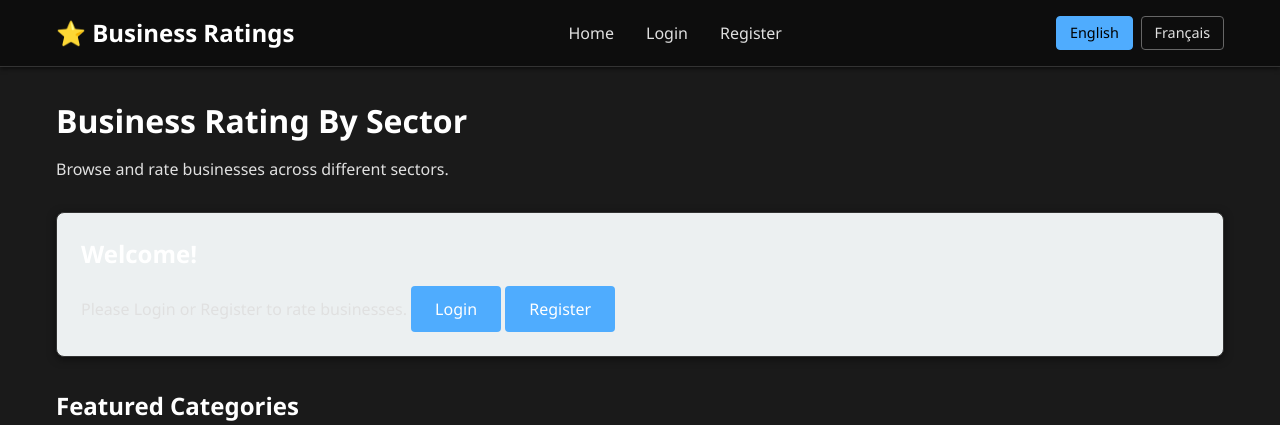
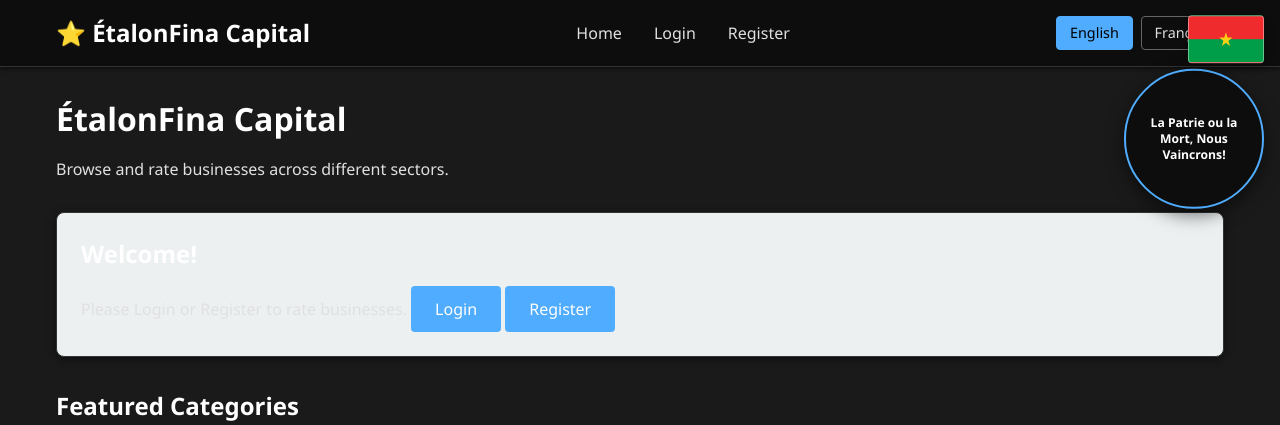
Before and after one commit to souramanse-web/Business-Ratings, a Flask app: page / in a window 1280 px wide. Shown: the top 425 px of the page. Run offline with Flask 3, Linux system fonts and the light colour scheme; data that the repository does not hold is empty.

Commit message:
Update UI branding, floating elements, and bank data

```diff
--- a/app.py
+++ b/app.py
@@ -8,6 +8,7 @@ from flask_sqlalchemy import SQLAlchemy
 from flask_login import LoginManager, UserMixin, login_user, logout_user, login_required, current_user
 from werkzeug.security import generate_password_hash, check_password_hash
 from datetime import datetime
+import click
 import os
 from translations import get_translation
 
@@ -399,9 +400,9 @@ def seed_db():
     businesses = [
         # Banks
         Business(name='Coris Bank', description='Full-service banking solutions', sector_id=1, location='New York', website='https://example.com'),
-        Business(name='Atlantic bank', description='Community-focused banking', sector_id=1, location='Atlanta'),
-            Business(name='Bank of Africaq', description='International banking services', sector_id=1, location='Ouagadougou'),
-        Business(name='Global Investment Bank', description='Corporate and investment banking', sector_id=1, location='London'),
+        Business(name='Bank Of Africa', description='Community-focused banking', sector_id=1, location='Atlanta'),
+        Business(name='Ecobank', description='Pan-African banking services', sector_id=1, location='Lomé'),
+        Business(name='Atlantic Bank', description='Corporate and investment banking', sector_id=1, location='London'),
 
         # Insurance
         Business(name='SafeGuard Insurance', description='Auto and home insurance', sector_id=2, location='Chicago', website='https://example.com'),
@@ -428,14 +429,9 @@ def seed_db():
 
 
 @app.cli.command()
-def make_admin():
+@click.argument('username')
+def make_admin(username):
     """Make a user an admin. Usage: flask make-admin <username>"""
-    import sys
-    if len(sys.argv) < 2:
-        print('Usage: flask make-admin <username>')
-        return
-
-    username = sys.argv[1]
     user = User.query.filter_by(username=username).first()
 
     if not user:
--- a/templates/base.html
+++ b/templates/base.html
@@ -3,7 +3,7 @@
 <head>
     <meta charset="UTF-8">
     <meta name="viewport" content="width=device-width, initial-scale=1.0">
-    <title>{% block title %}Business Rating App{% endblock %}</title>
+    <title>{% block title %}ÉtalonFina Capital{% endblock %}</title>
     <style>
         * {
             margin: 0;
@@ -120,6 +120,20 @@
             color: #fff;
         }
 
+        .floating-title {
+            display: inline-block;
+            animation: floatTitle 3s ease-in-out infinite;
+        }
+
+        @keyframes floatTitle {
+            0%, 100% {
+                transform: translateY(0);
+            }
+            50% {
+                transform: translateY(-6px);
+            }
+        }
+
         footer {
             background-color: #0d0d0d;
             color: #e0e0e0;
@@ -220,6 +234,74 @@
             color: #000;
         }
 
+        .burkina-flag {
+            position: fixed;
+            top: 1rem;
+            right: 1rem;
+            width: 76px;
+            height: 48px;
+            border-radius: 4px;
+            border: 1px solid rgba(255, 255, 255, 0.4);
+            box-shadow: 0 2px 8px rgba(0, 0, 0, 0.45);
+            background: linear-gradient(to bottom, #ef2b2d 0 50%, #009e49 50% 100%);
+            z-index: 1000;
+            animation: floatFlag 3.5s ease-in-out infinite;
+            pointer-events: none;
+        }
+
+        .burkina-flag::before {
+            content: '★';
+            position: absolute;
+            top: 50%;
+            left: 50%;
+            transform: translate(-50%, -50%);
+            color: #fcd116;
+            font-size: 19px;
+            line-height: 1;
+        }
+
+        .floating-motto {
+            position: fixed;
+            top: 4.8rem;
+            right: 1rem;
+            width: 140px;
+            height: 140px;
+            border-radius: 50%;
+            background: rgba(13, 13, 13, 0.92);
+            border: 2px solid #4facfe;
+            color: #ffffff;
+            display: flex;
+            align-items: center;
+            justify-content: center;
+            text-align: center;
+            padding: 0.8rem;
+            font-size: 0.76rem;
+            font-weight: 600;
+            line-height: 1.3;
+            z-index: 999;
+            box-shadow: 0 6px 18px rgba(0, 0, 0, 0.55);
+            animation: floatMotto 4s ease-in-out infinite;
+            pointer-events: none;
+        }
+
+        @keyframes floatMotto {
+            0%, 100% {
+                transform: translateY(0);
+            }
+            50% {
+                transform: translateY(-10px);
+            }
+        }
+
+        @keyframes floatFlag {
+            0%, 100% {
+                transform: translateY(0);
+            }
+            50% {
+                transform: translateY(-8px);
+            }
+        }
+
         a {
             color: #4facfe;
             text-decoration: none;
@@ -232,9 +314,11 @@
     {% block extra_css %}{% endblock %}
 </head>
 <body>
+    <div class="burkina-flag" aria-label="Burkina Faso Flag" title="Burkina Faso"></div>
+    <div class="floating-motto">La Patrie ou la Mort, Nous Vaincrons!</div>
     <header>
         <nav>
-            <div class="logo">⭐ Business Ratings</div>
+            <div class="logo">⭐ ÉtalonFina Capital</div>
             <ul class="nav-links">
                 <li><a href="/">{{ t('home') }}</a></li>
                 {% if current_user.is_authenticated %}
--- a/templates/index.html
+++ b/templates/index.html
@@ -1,6 +1,6 @@
 {% extends 'base.html' %}
 
-{% block title %}{{ t('home') }} - Business Rating App{% endblock %}
+{% block title %}{{ t('home') }} - ÉtalonFina Capital{% endblock %}
 
 {% block extra_css %}
 <style>
@@ -52,7 +52,7 @@
 
 {% block content %}
 <div>
-    <h1>{{ t('business_rating') }}</h1>
+    <h1 class="floating-title">ÉtalonFina Capital</h1>
     <p>{{ t('browse_rate') }}</p>
 
     {% if not current_user.is_authenticated %}
```
